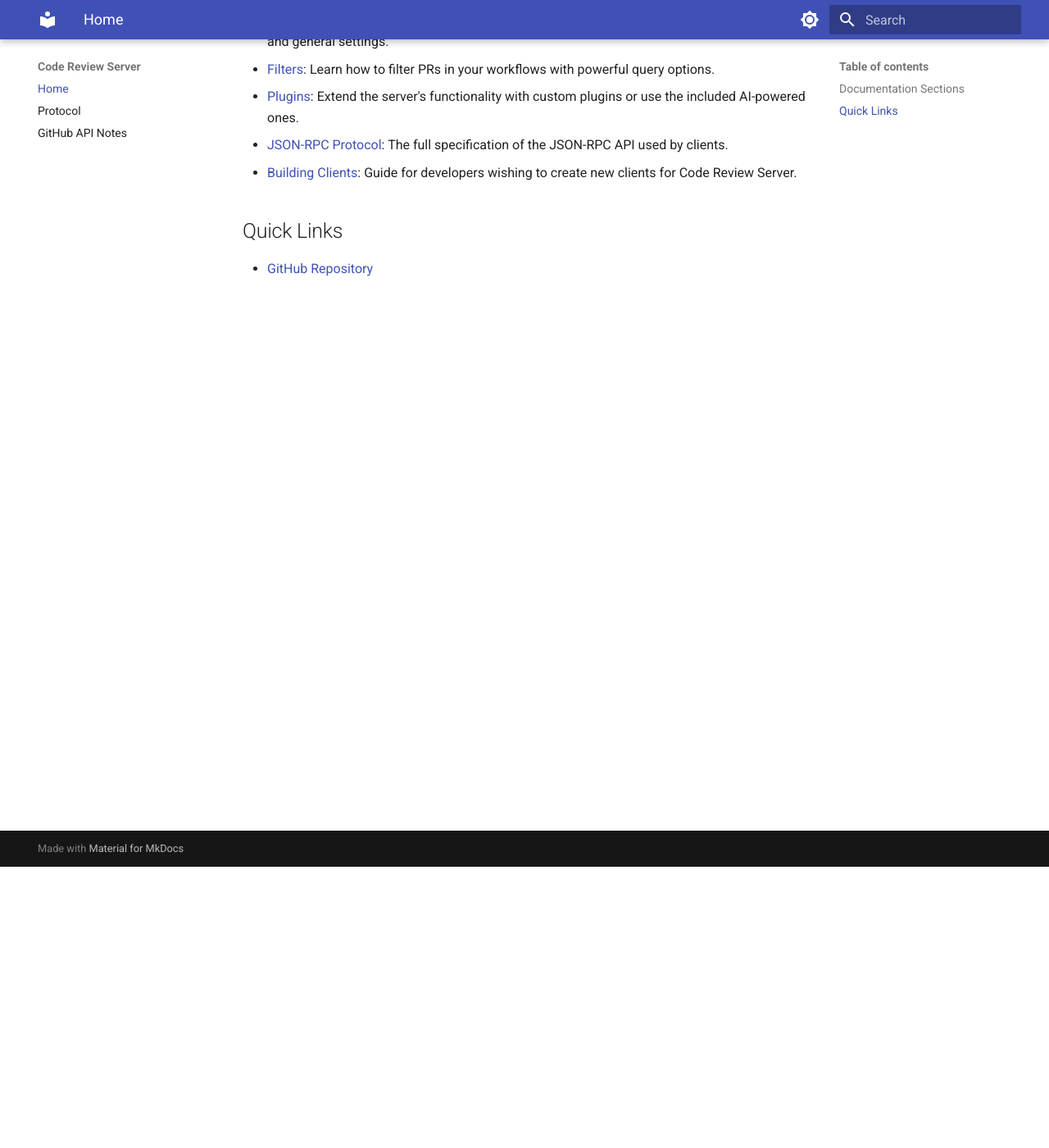
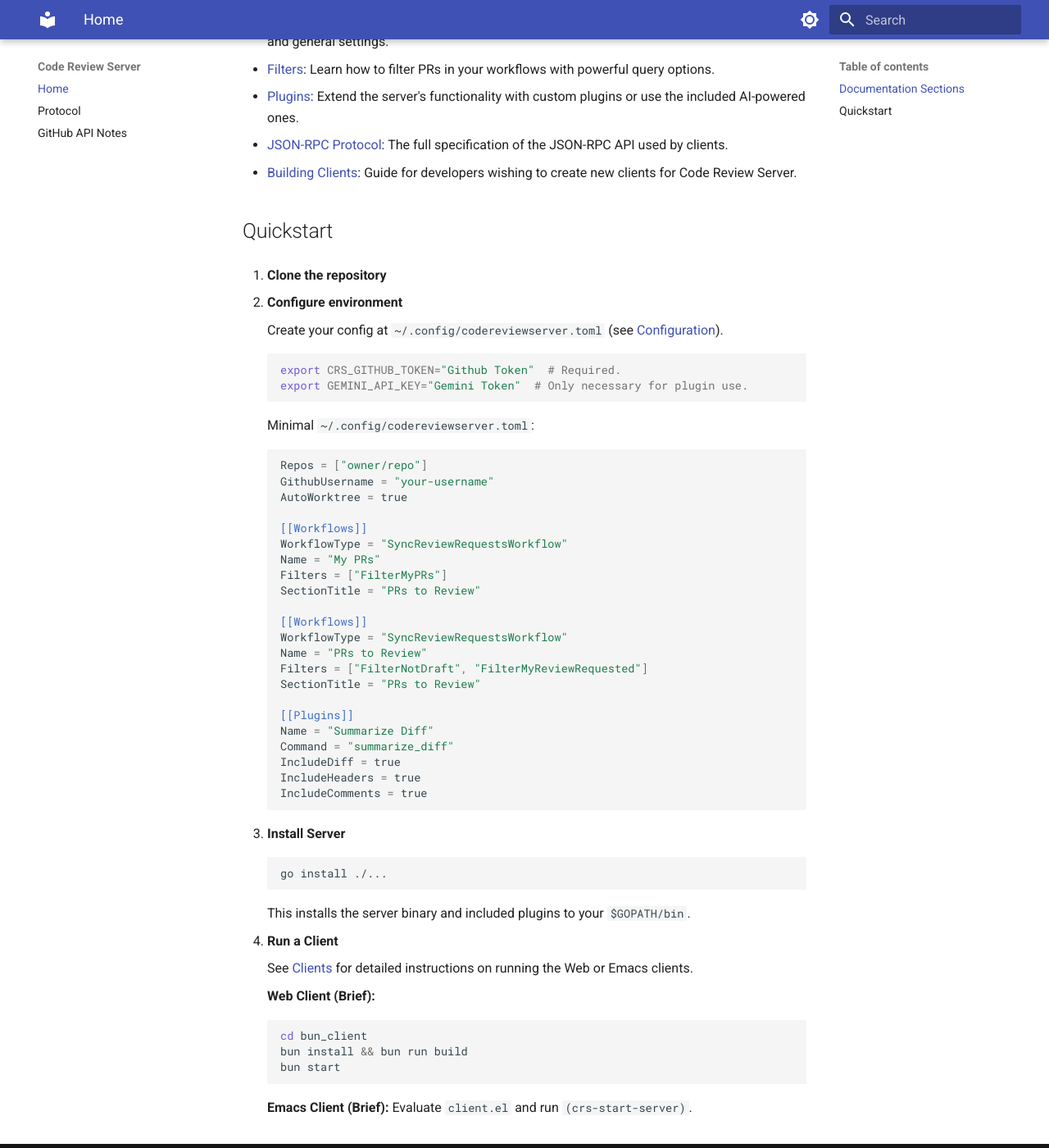
Before and after one commit to C-Hipple/code-review-server, an MkDocs documentation site: the page built from docs/index.md, in a window 1280 px wide and 1400 px high, scrolled down 343 px. Shown: the whole window at 82% size. Built offline with MkDocs 1.6.1 and Material for MkDocs 9.7.7, drawn with Linux system fonts in a browser that asks for light colours; some of the changed text lies outside the part shown.

Commit message:
more docs

````diff
--- a/docs/clients.md
+++ b/docs/clients.md
@@ -10,7 +10,7 @@ The web client is packaged with bun, and has a bun backend with a react frontend
 
 1. `cd` to `bun_client`
 2. `bun install && bun run build`
-3. `./start-server`
+3. `bun start`
 
 ## Emacs Client
 
--- a/docs/index.md
+++ b/docs/index.md
@@ -1,6 +1,6 @@
-# Code Review Server Documentation
+# code-review-server
 
-Welcome to the Code Review Server documentation. This project provides a highly configurable workflow server for managing code reviews across different interfaces.
+code-review-server is a service which runs highly configurable workflows to load code reviews which you are interested into easily managed customizable interfaces.
 
 ## Documentation Sections
 
@@ -11,6 +11,63 @@ Welcome to the Code Review Server documentation. This project provides a highly
 - [JSON-RPC Protocol](protocol.md): The full specification of the JSON-RPC API used by clients.
 - [Building Clients](building_clients.md): Guide for developers wishing to create new clients for Code Review Server.
 
-## Quick Links
+## Quickstart
 
-- [GitHub Repository](https://github.com/C-Hipple/code-review-server)
+1.  **Clone the repository**
+
+2.  **Configure environment**
+
+    Create your config at `~/.config/codereviewserver.toml` (see [Configuration](configuration.md)).
+
+    ```bash
+    export CRS_GITHUB_TOKEN="Github Token"  # Required.
+    export GEMINI_API_KEY="Gemini Token"  # Only necessary for plugin use.
+    ```
+
+    Minimal `~/.config/codereviewserver.toml`:
+    ```toml
+    Repos = ["owner/repo"]
+    GithubUsername = "your-username"
+    AutoWorktree = true
+
+    [[Workflows]]
+    WorkflowType = "SyncReviewRequestsWorkflow"
+    Name = "My PRs"
+    Filters = ["FilterMyPRs"]
+    SectionTitle = "PRs to Review"
+
+    [[Workflows]]
+    WorkflowType = "SyncReviewRequestsWorkflow"
+    Name = "PRs to Review"
+    Filters = ["FilterNotDraft", "FilterMyReviewRequested"]
+    SectionTitle = "PRs to Review"
+
+    [[Plugins]]
+    Name = "Summarize Diff"
+    Command = "summarize_diff"
+    IncludeDiff = true
+    IncludeHeaders = true
+    IncludeComments = true
+    ```
+
+3.  **Install Server**
+
+    ```bash
+    go install ./...
+    ```
+
+    This installs the server binary and included plugins to your `$GOPATH/bin`.
+
+4.  **Run a Client**
+
+    See [Clients](clients.md) for detailed instructions on running the Web or Emacs clients.
+
+    **Web Client (Brief):**
+    ```bash
+    cd bun_client
+    bun install && bun run build
+    bun start
+    ```
+
+    **Emacs Client (Brief):**
+    Evaluate `client.el` and run `(crs-start-server)`.
````
Also changed, not shown: README.md (+33 -7 lines), 3 other files.
